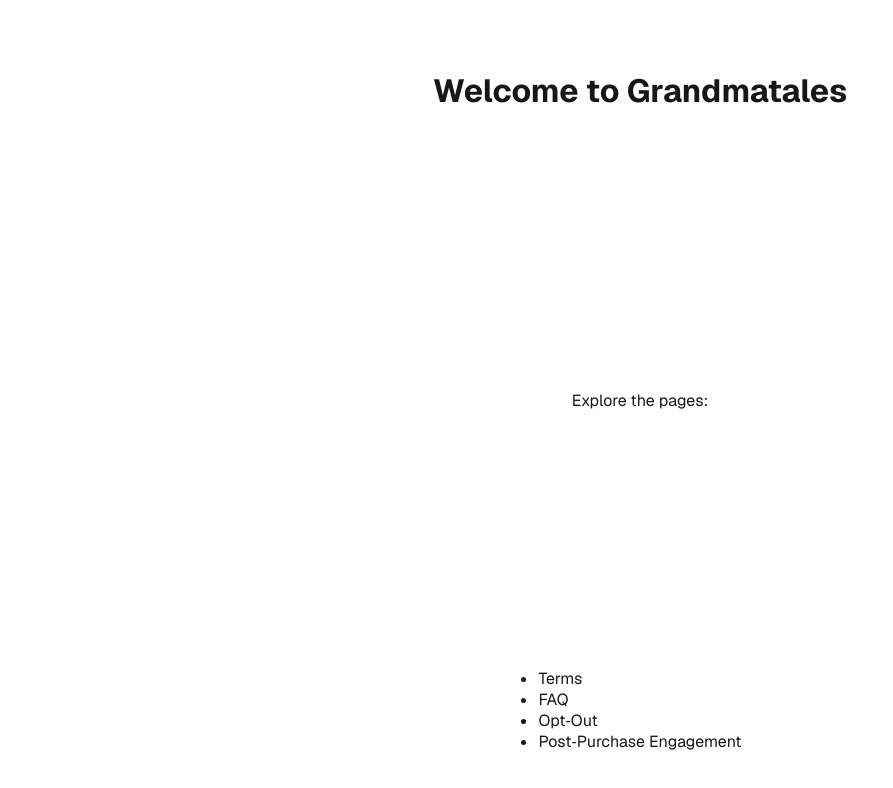
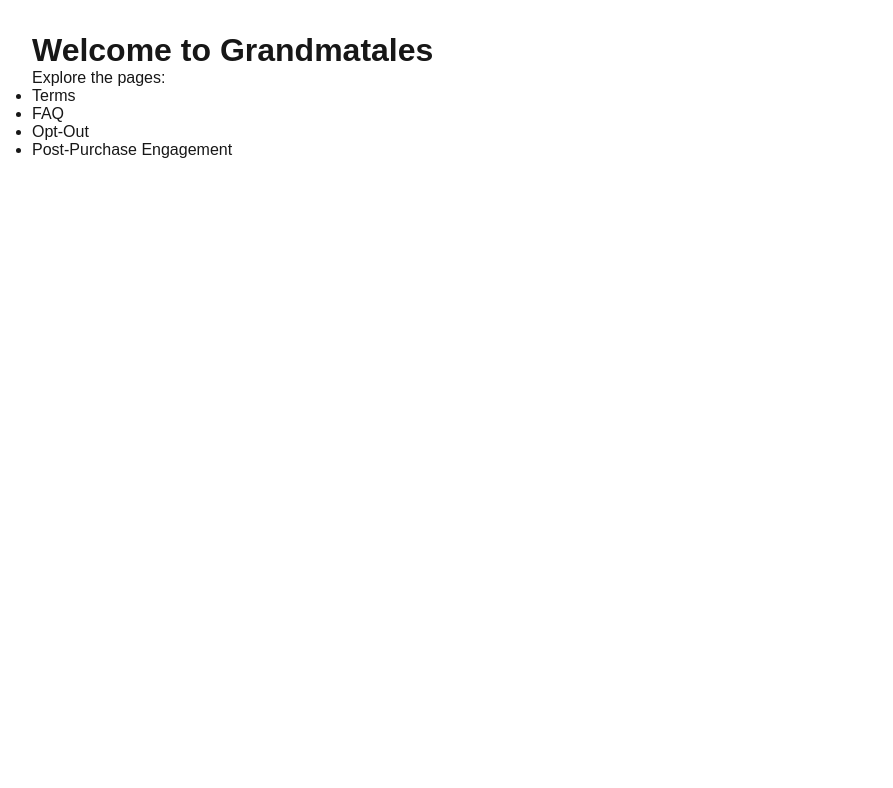
Before and after one commit to Bhavyakotapati/candidate-00X-grandmatales-module-engage, a Next.js app: page / in a window 1280 px wide. Shown: the top 788 px of the page, without its empty margins (0-893 px from the left). Built offline with nearby package versions, Linux system fonts and the light colour scheme.

Commit message:
Updated Home page

```diff
--- a/app/page.js
+++ b/app/page.js
@@ -1,16 +1,14 @@
-import styles from './page.module.css';
-
 export default function Home() {
   return (
-    <div className={styles.page}>
+    <main style={{ fontFamily: "sans-serif", padding: "2rem" }}>
       <h1>Welcome to Grandmatales</h1>
       <p>Explore the pages:</p>
       <ul>
         <li><a href="/terms">Terms</a></li>
         <li><a href="/faq">FAQ</a></li>
-        <li><a href="/optout">Opt‑Out</a></li>
-        <li><a href="/engage">Post‑Purchase Engagement</a></li>
+        <li><a href="/optout">Opt-Out</a></li>
+        <li><a href="/engage">Post-Purchase Engagement</a></li>
       </ul>
-    </div>
+    </main>
   );
 }
```
